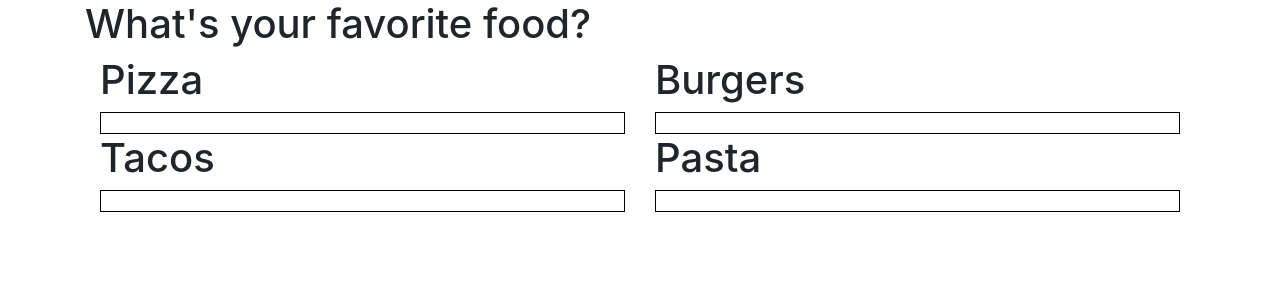
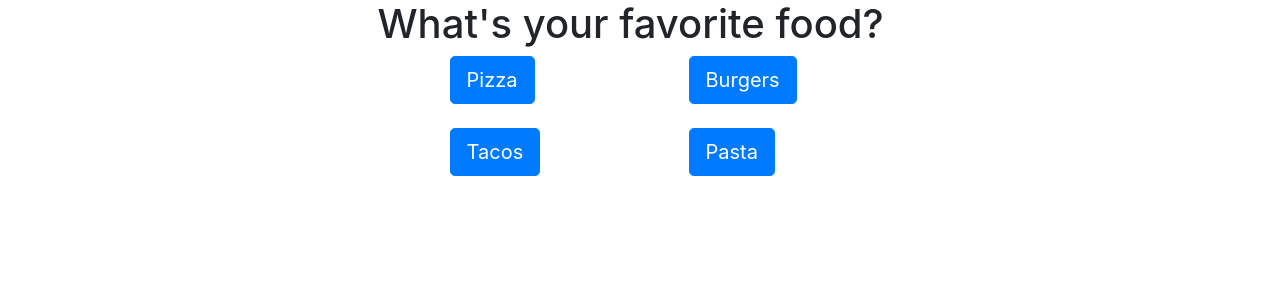
Before and after one commit to Georgealv6/FoodPoll, a Flask app: page / in a window 1280 px wide. Shown: the top 300 px of the page. Run offline with Flask 2, Linux system fonts and the light colour scheme; some libraries are stand-ins or nearby versions.

Commit message:
updated frontend

```diff
--- a/poll-pusher/app.py
+++ b/poll-pusher/app.py
@@ -7,7 +7,7 @@ import json as simplejson
 app = Flask(__name__)
 cors = CORS(app)
 app.config['CORS_HEADERS'] = 'Content-Type'
-pusher = Pusher(app_id=u'1384864', key=u'dac14031a631f38eba3a', secret=u'322aa1bcf23a51b4bfcb', cluster=u'us2')
+pusher = Pusher(app_id=u'1384864', key=u'ce20660fbfcfd0ed0646', secret=u'61df65f31198b151c360', cluster=u'us2')
 database = "./pythonsqlite.db"
 conn = create_connection(database)
 c = conn.cursor()
--- /dev/null
+++ b/poll-pusher/custom/style.css
@@ -0,0 +1,3 @@
+.poll-member h1 {
+    cursor: pointer
+}
--- a/poll-pusher/static/app.js
+++ b/poll-pusher/static/app.js
@@ -1,4 +1,5 @@
 var pollMembers = document.querySelectorAll('.poll-member')
+
 var members = ['Pizza', 'Burgers', 'Tacos', 'Pasta']
 
 
@@ -10,15 +11,12 @@ pollMembers.forEach((pollMember, index) => {
 })
 
 var handlePoll = function(member) {
-    axios.post('http://localhost:5000/vote', { member: member })
-        .then((data) => {
-            console.log('data sent')
-        })
+    axios.post('http://localhost:5000/vote', { member }).then((r) => console.log(r))
 }
 
 
 
-var pusher = new Pusher('dac14031a631f38eba3a', {
+var pusher = new Pusher('ce20660fbfcfd0ed0646', {
     cluster: 'us2',
     encrypted: true
 });
@@ -37,7 +35,3 @@ channel.bind('vote', function(data) {
 
     }
 });
-
-let calculatePercentage = function(total, amount) {
-    return (amount / total) * 100 + "%"
-}
--- a/poll-pusher/templates/index.html
+++ b/poll-pusher/templates/index.html
@@ -5,61 +5,37 @@
     <meta charset="utf-8">
     <title>Popular Food</title>
     <link rel="stylesheet" type="text/css" href="https://stackpath.bootstrapcdn.com/bootstrap/4.1.1/css/bootstrap.min.css">
-    <style type="text/css">
-        .poll-member h1 {
-            cursor: pointer
-        }
-
-        .percentageBarParent {
-            height: 22px;
-            width: 100%;
-            border: 1px solid black;
-        }
-
-        .percentageBar {
-            height: 20px;
-            width: 0%;
-        }
-    </style>
+    <link rel="stylesheet" href="../custom/style.css">
 </head>
 
 <body>
     <div class="main">
         <div class="container">
-            <h1>What's your favorite food?</h1>
-            <div class="col-md-12">
-                <div class="row">
-                    <div class="col-md-6">
-                        <div class="poll-member Pizza">
-                            <h1>Pizza&nbsp;&nbsp;</h1>
-                            <div class="percentageBarParent">
-                                <div class="percentageBar" id="Pizza"></div>
+            <div class="col-md-9 offset-md-3">
+                <h1>What's your favorite food?</h1>
+                <div class="col-md-8">
+                    <div class="row offset-1">
+                        <div class="col-md-6 ">
+                            <div class="poll-member Pizza ">
+                                <button type="button " class="btn btn-primary btn-lg" id="Pizza ">Pizza</button><br>
+                            </div>
+                        </div>
+                        <div class="col-md-6">
+                            <div class="poll-member Burgers ">
+                                <button type="button " class="btn btn-primary btn-lg" id="Burgers ">Burgers</button><br>
                             </div>
                         </div>
                     </div>
-                    <div class="col-md-6">
-                        <div class="poll-member Burgers">
-                            <h1>Burgers&nbsp;&nbsp;</h1>
-                            <div class="percentageBarParent">
-                                <div class="percentageBar" id="Burgers"></div>
+                    <br>
+                    <div class="row offset-1 ">
+                        <div class="col-md-6">
+                            <div class="poll-member Tacos ">
+                                <button type="button " class="btn btn-primary btn-lg " id="Tacos ">Tacos</button><br>
                             </div>
                         </div>
-                    </div>
-                </div>
-                <div class="row">
-                    <div class="col-md-6">
-                        <div class="poll-member Tacos">
-                            <h1>Tacos&nbsp;&nbsp;</h1>
-                            <div class="percentageBarParent">
-                                <div class="percentageBar" id="Tacos"></div>
-                            </div>
-                        </div>
-                    </div>
-                    <div class="col-md-6">
-                        <div class="poll-member Pasta">
-                            <h1>Pasta&nbsp;&nbsp;</h1>
-                            <div class="percentageBarParent">
-                                <div class="percentageBar" id="Pasta"></div>
+                        <div class="col-md-6">
+                            <div class="poll-member Pasta ">
+                                <button type="button " class="btn btn-primary btn-lg " id="Pasta ">Pasta</button><br>
                             </div>
                         </div>
                     </div>
@@ -68,11 +44,12 @@
         </div>
     </div>
 
-    <script src="https://cdnjs.cloudflare.com/ajax/libs/axios/0.16.2/axios.js"></script>
-    <script type="text/javascript" src="https://cdnjs.cloudflare.com/ajax/libs/jquery/3.3.1/jquery.min.js"></script>
-    <script type="text/javascript" src="https://stackpath.bootstrapcdn.com/bootstrap/4.1.1/js/bootstrap.min.js"></script>
-    <script src="https://js.pusher.com/4.0/pusher.min.js"></script>
-    <script type="text/javascript" src="{{ url_for('static', filename='app.js') }}" defer></script>
+
+    <script src="https://cdnjs.cloudflare.com/ajax/libs/axios/0.16.2/axios.js "></script>
+    <script type="text/javascript " src="https://cdnjs.cloudflare.com/ajax/libs/jquery/3.3.1/jquery.min.js "></script>
+    <script type="text/javascript " src="https://stackpath.bootstrapcdn.com/bootstrap/4.1.1/js/bootstrap.min.js "></script>
+    <script src="https://js.pusher.com/4.0/pusher.min.js "></script>
+    <script type="text/javascript " src="{{ url_for( 'static', filename='app.js' ) }} " defer></script>
 </body>
 
 </html>
```
Also changed, not shown: poll-pusher/pythonsqlite.db.
